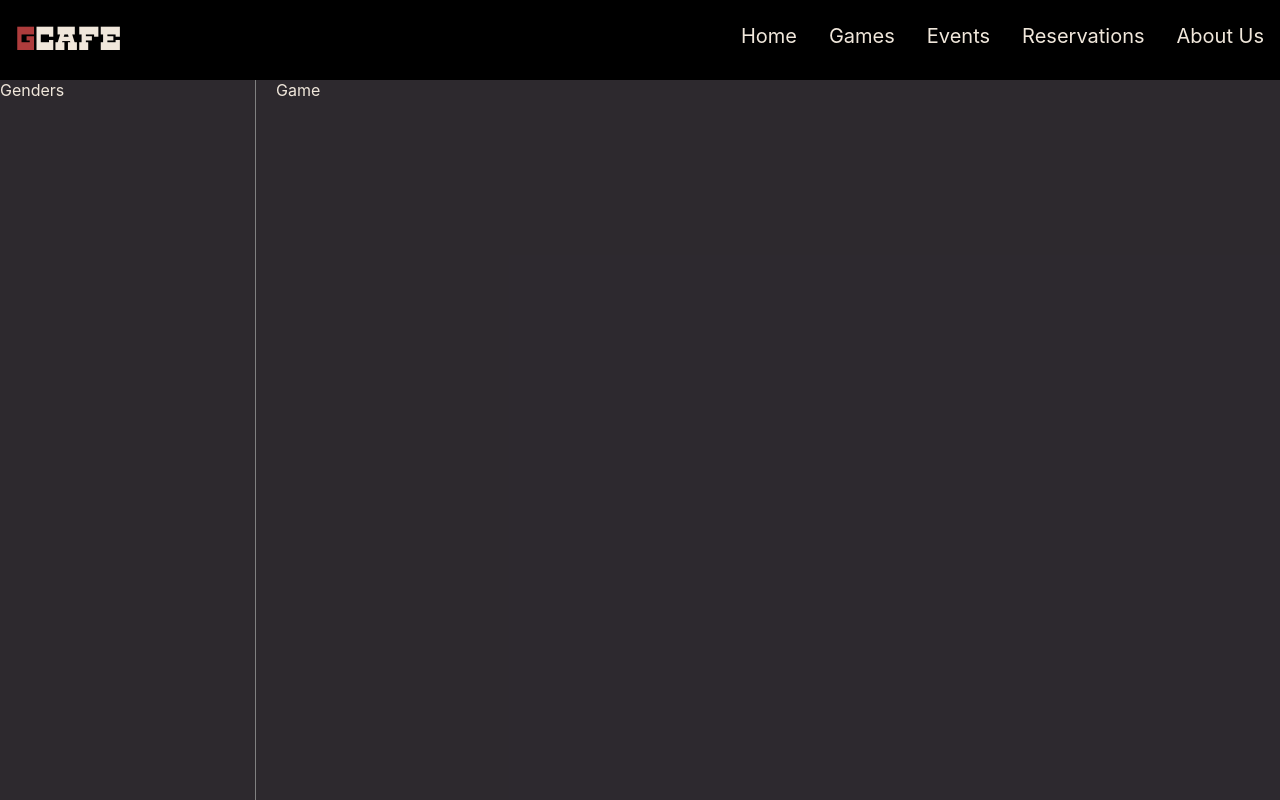
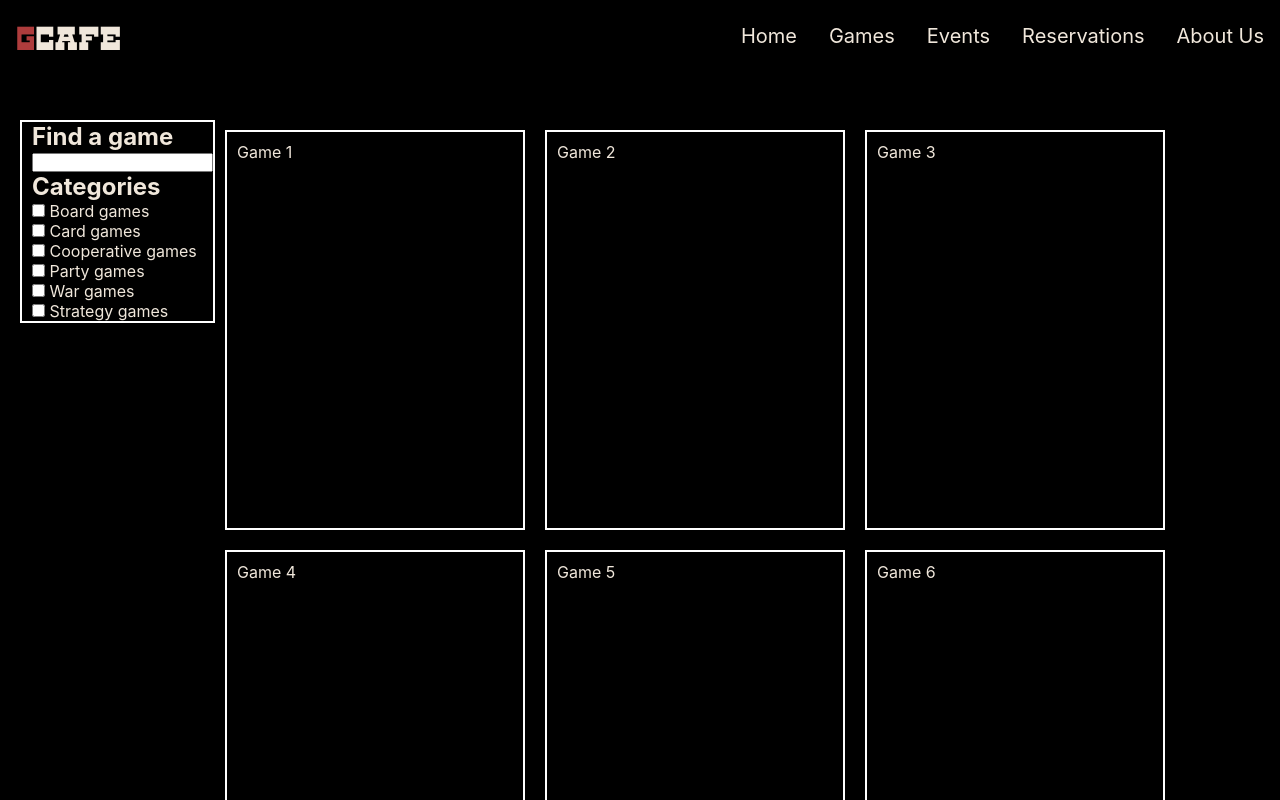
Before and after one commit to AnvarKilyb/Board_Game_Cafe, a React (Vite) app: page /games in a window 1280 px wide. Shown: the top 800 px of the page. Built offline with nearby package versions, Linux system fonts and the light colour scheme; the HTML template or start-up script is replaced by a standard one.

Commit message:
added some things

```diff
--- a/package.json
+++ b/package.json
@@ -13,6 +13,7 @@
     "react": "^18.2.0",
     "react-dom": "^18.2.0",
     "react-icons": "^4.10.1",
+    "react-range": "^1.8.14",
     "react-router-dom": "^6.14.2"
   },
   "devDependencies": {
--- a/src/components/pages/games/Games.jsx
+++ b/src/components/pages/games/Games.jsx
@@ -1,12 +1,62 @@
 import styles from "./Games.module.css";
-import Filter from "./filter/Filter";
+import Checkbox from "./filter/Checkbox";
 import Game from "./game/Game";
+import { useState } from "react";
 
 const Games = () => {
+  const [filter, setFilter] = useState("")
+  const [categories, setCategories] = useState([ {
+    'Board games': false,
+    'Card games': false,
+    'Cooperative games': false,
+    'Party games': false,
+    'War games': false,
+    'Strategy games': false} ]);
+  const [finder, setFinder] = useState("")
+  const [games, setGames] = useState([
+    {title: 'Game 1'},
+    {title: 'Game 2'},
+    {title: 'Game 3'},
+    {title: 'Game 4'},
+    {title: 'Game 5'},
+    {title: 'Game 6'},
+    {title: 'Game 7'},
+    {title: 'Game 8'},
+    {title: 'Game 9'} ])
+
+  function toggleCategorie(categorie) {
+
+    categories[categorie] = !categories[categorie];
+
+    let newLikings = "";
+    for ( var categorie in categories ) {
+      if ( categories[categorie] ) {
+        newLikings += categorie + " ";
+      }
+    }
+
+    setFilter(newLikings);
+  }
+
   return (
     <div className={styles.row}>
-      <div className={`${styles.column} ${styles.filter}`}> <Filter /> </div>
-      <div className={`${styles.column} ${styles.games}`}> <Game/> </div>
+      <div className={`${styles.column} ${styles.filter}`}>
+        <h2>Find a game</h2>
+        <div><input type="text" value={finder} onChange={event => setFinder(event.target.value)}/></div>
+        <h2>Categories</h2>
+        <Checkbox toggleCategorie={toggleCategorie} categorie="Board games" />
+        <Checkbox toggleCategorie={toggleCategorie} categorie="Card games" />
+        <Checkbox toggleCategorie={toggleCategorie} categorie="Cooperative games" />
+        <Checkbox toggleCategorie={toggleCategorie} categorie="Party games" />
+        <Checkbox toggleCategorie={toggleCategorie} categorie="War games" />
+        <Checkbox toggleCategorie={toggleCategorie} categorie="Strategy games" />
+      </div>
+
+      <div className={`${styles.column} ${styles.games}`}>
+        {games.map(game =>
+          <Game game = {game}/>
+        )}
+      </div>
     </div>
   );
 };
--- a/src/components/pages/games/Games.module.css
+++ b/src/components/pages/games/Games.module.css
@@ -1,22 +1,29 @@
+* {
+    margin: 0;
+    padding: 0;
+    box-sizing: border-box;
+}
+
 .column {
-    float: left;
-    margin-top: 10px;
-    height: 100vh;
-    background: rgba(150, 137, 154, 0.3);
+    position: relative;
+    margin-top: 50px;
+    float: none;
 }
 
 .filter {
-    width: 20%;
-    border-right: 1px solid gray;
+    max-width: 25%;
+    height: auto;
+    float: left;
+    margin-left: 20px;
+    padding-left: 10px;
+    border: 2px solid white;
 }
 
 .games {
-    width: 80%;
-    padding-left: 20px;
+    max-width: 75%;
+    float: left;
 }
 
-.row:after {
-    content: "";
-    display: table;
-    clear: both;
+.categorie {
+    border-bottom: solid gray 1px;
 }
--- /dev/null
+++ b/src/components/pages/games/filter/Checkbox.jsx
@@ -0,0 +1,22 @@
+import { useState } from "react";
+
+function Checkbox(props) {
+
+    const [checked, setChecked] = useState(false);
+    const toggleCategorie = props.toggleCategorie;
+    const categorie = props.categorie;
+
+    const handleChange = () => {
+      setChecked(!checked);
+      toggleCategorie(categorie);
+    };
+
+    return (
+      <div>
+        <input type="checkbox" name={props.name} onChange={handleChange}/> {categorie}
+      </div>
+    );
+
+  };
+
+export default Checkbox;
--- a/src/components/pages/games/filter/Filter.jsx
+++ b/src/components/pages/games/filter/Filter.jsx
@@ -1,10 +1,46 @@
-import styles from "./Filter.module.css";
+import { useState } from "react";
+import Checkbox from "./Checkbox";
+
 
 const Filter = () => {
+  const [likings, setLikings] = useState("")
+  const [categories, setCategories] = useState([ {
+    'Board games': false,
+    'Card games': false,
+    'Cooperative games': false,
+    'Party games': false,
+    'War games': false,
+    'Strategy games': false} ]);
+
+  const [players, setPlayers] = useState([2])
+
+  function toggleCategorie(categorie) {
+
+    categories[categorie] = !categories[categorie];
+
+    let newLikings = "";
+    for ( var categorie in categories ) {
+      if ( categories[categorie] ) {
+        newLikings += categorie + " ";
+      }
+    }
+
+    setLikings(newLikings);
+  }
+
   return (
-    <>
-      Genders
-    </>
+    <div>
+      <h2>Categories</h2>
+      <Checkbox toggleCategorie={toggleCategorie} categorie="Board games" />
+      <Checkbox toggleCategorie={toggleCategorie} categorie="Card games" />
+      <Checkbox toggleCategorie={toggleCategorie} categorie="Cooperative games" />
+      <Checkbox toggleCategorie={toggleCategorie} categorie="Party games" />
+      <Checkbox toggleCategorie={toggleCategorie} categorie="War games" />
+      <Checkbox toggleCategorie={toggleCategorie} categorie="Strategy games" />
+
+      {/* <h1> My analysis of you: You like {likings} </h1>  */}
+    </div>
   );
 };
+
 export default Filter;
--- a/src/components/pages/games/filter/Filter.module.css
+++ b/src/components/pages/games/filter/Filter.module.css
@@ -0,0 +1,10 @@
+.categorie {
+    border-bottom: solid gray 1px;
+}
+
+.item {
+    font-size: 20px;
+    padding-bottom: 10px;
+    padding-top: 10px;
+    margin-left: 15px;
+}
--- a/src/components/pages/games/game/Game.jsx
+++ b/src/components/pages/games/game/Game.jsx
@@ -1,10 +1,10 @@
 import styles from "./Game.module.css";
 
-const Game = () => {
+const Game = (props) => {
   return (
-    <>
-      Game
-    </>
+    <div className={styles.game}>
+      {props.game.title}
+    </div>
   );
 };
 export default Game;
--- a/src/components/pages/games/game/Game.module.css
+++ b/src/components/pages/games/game/Game.module.css
@@ -0,0 +1,8 @@
+.game {
+    display: inline-block;
+    margin: 10px;
+    padding: 10px;
+    height: 400px;
+    width: 300px;
+    border: 2px solid white;
+}
```
Also changed, not shown: 6 other files (tests, documents, lock files or other folders).
